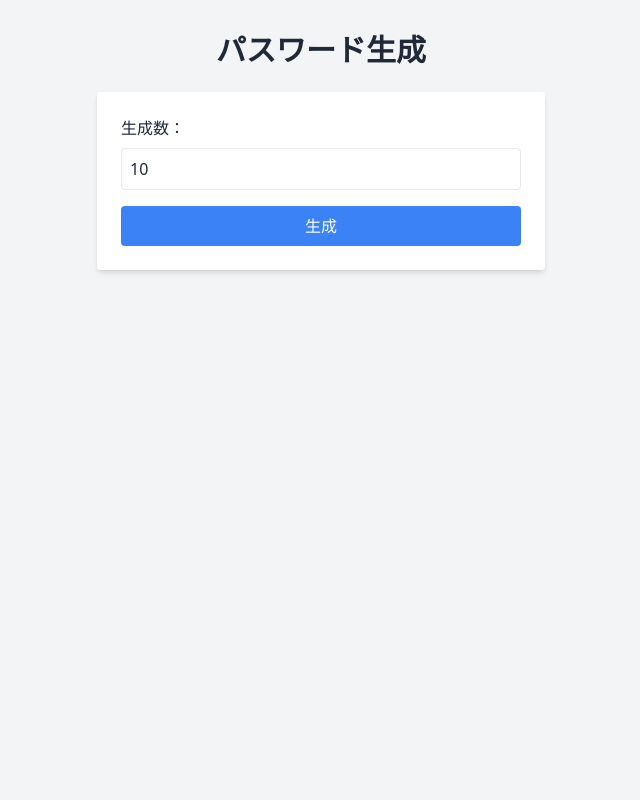
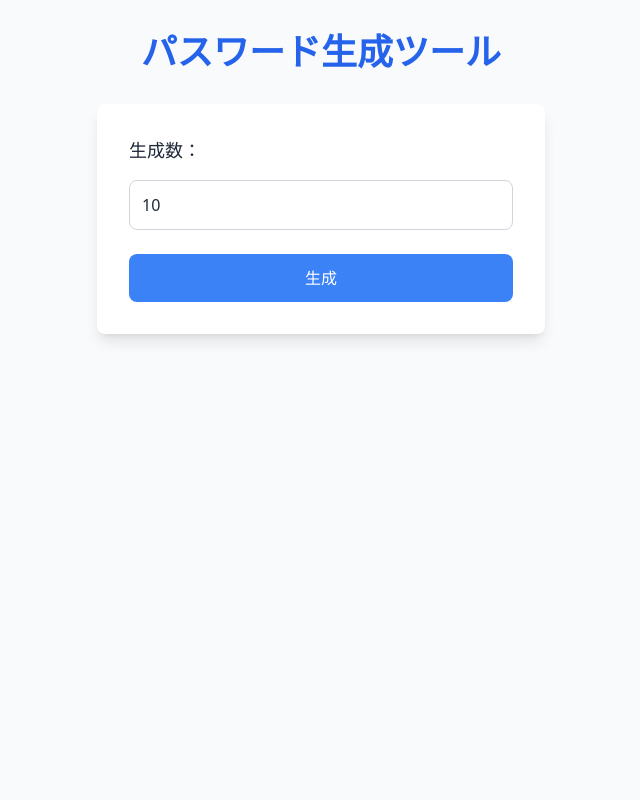
Before and after one commit to KIYOHA-RU/password-generator, a Flask app: page / in a window 1280 px wide. Shown: the whole page, without its empty margins (319-959 px from the left). Run offline with Flask 3, Linux system fonts and the light colour scheme; some libraries are stand-ins or nearby versions.

Commit message:
Tailwindデザイン強化: indexとhistory画面プロっぽく仕上げ

```diff
--- a/templates/index.html
+++ b/templates/index.html
@@ -5,38 +5,36 @@
   <title>パスワード生成</title>
   <script src="https://cdn.tailwindcss.com"></script>
 </head>
-<body class="bg-gray-100 text-gray-800 min-h-screen flex flex-col items-center py-8">
+<body class="bg-gray-50 text-gray-800 min-h-screen flex flex-col items-center py-8">
 
-  <h1 class="text-3xl font-bold mb-6">パスワード生成</h1>
+  <h1 class="text-4xl font-bold text-center text-blue-600 mb-8">パスワード生成ツール</h1>
 
-  <form method="POST" class="bg-white p-6 rounded shadow-md w-full max-w-md mb-8">
-    <label class="block mb-4">
-      生成数：
-      <input type="number" name="count" value="10" class="border p-2 w-full rounded mt-2">
-    </label>
-    <button type="submit" class="bg-blue-500 text-white px-4 py-2 rounded hover:bg-blue-600 w-full">生成</button>
+  <form method="POST" class="bg-white p-8 rounded-lg shadow-lg w-full max-w-md mb-8">
+    <label class="block text-lg mb-4">生成数：</label>
+    <input type="number" name="count" value="10" class="border border-gray-300 p-3 w-full rounded-lg mb-6 focus:outline-none focus:ring-2 focus:ring-blue-400">
+    <button type="submit" class="bg-blue-500 text-white px-6 py-3 rounded-lg w-full hover:bg-blue-600 transition">生成</button>
   </form>
 
   {% if passwords %}
     <div class="flex gap-4 mb-6">
       <!-- ダウンロードボタン -->
-      <form method="POST" action="/download">
+      <form method="POST" action="/download" class="w-full">
         {% for pw in passwords %}
           <input type="hidden" name="passwords" value="{{ pw }}">
         {% endfor %}
-        <button type="submit" class="bg-green-500 text-white px-4 py-2 rounded hover:bg-green-600">Excelダウンロード</button>
+        <button type="submit" class="bg-green-500 text-white px-6 py-3 rounded-lg w-full hover:bg-green-600 transition">Excelダウンロード</button>
       </form>
 
       <!-- 履歴ボタン -->
-      <form method="GET" action="/history">
-        <button type="submit" class="bg-gray-500 text-white px-4 py-2 rounded hover:bg-gray-600">📜 履歴を見る</button>
+      <form method="GET" action="/history" class="w-full">
+        <button type="submit" class="bg-gray-500 text-white px-6 py-3 rounded-lg w-full hover:bg-gray-600 transition">📜 履歴を見る</button>
       </form>
     </div>
 
-    <h2 class="text-2xl font-semibold mb-4">生成結果</h2>
-    <ul class="bg-white p-6 rounded shadow-md w-full max-w-md">
+    <h2 class="text-3xl font-semibold mb-4 text-gray-700">生成結果</h2>
+    <ul class="bg-white p-6 rounded-lg shadow-lg w-full max-w-md divide-y divide-gray-200">
       {% for pw in passwords %}
-        <li class="border-b py-2">{{ pw }}</li>
+        <li class="py-3 text-lg text-gray-600">{{ pw }}</li>
       {% endfor %}
     </ul>
   {% endif %}
```
Also changed, not shown: templates/history.html (+9 -10 lines).
